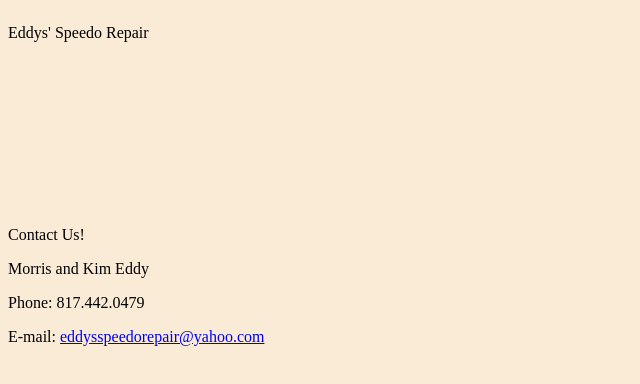
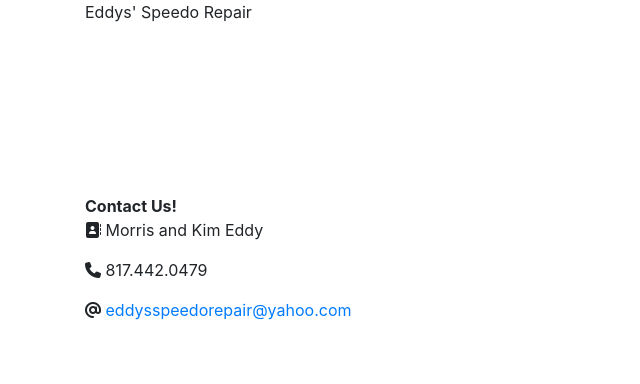
Before and after one commit to bartleyf/Eddys-Speedo-Repair, a plain HTML site: page index.html in a window 1280 px wide. Shown: the whole page, without its empty margins (0-640 px from the left). Drawn offline with nearby package versions, Linux system fonts and the light colour scheme.

Commit message:
bootstrap and font awesome

```diff
--- a/index.html
+++ b/index.html
@@ -9,6 +9,8 @@
     <link rel="stylesheet" href="style.css">
     <link rel="shortcut icon" href="/favicon.ico" type="image/x-icon">
     <link rel="icon" href="/favicon.ico" type="image/x-icon">
+    <link rel="stylesheet" href="https://stackpath.bootstrapcdn.com/bootstrap/4.3.1/css/bootstrap.min.css" integrity="sha384-ggOyR0iXCbMQv3Xipma34MD+dH/1fQ784/j6cY/iJTQUOhcWr7x9JvoRxT2MZw1T" crossorigin="anonymous">
+    <script src="https://kit.fontawesome.com/b965e13a21.js" crossorigin="anonymous"></script>
 </head>
 <body>
     <div class="container">
@@ -25,10 +27,10 @@
         </div>
         <div class=""></div>
         <div class="contactInfo">
-                <p>Contact Us!</p>
-                <p>Morris and Kim Eddy</p>
-                <p>Phone: 817.442.0479</p>
-                <p>E-mail: <a href="mailto:eddysspeedorepair@yahoo.com">eddysspeedorepair@yahoo.com</a></p>
+            <strong>Contact Us!</strong>
+            <p><i class="fas fa-address-book"></i> Morris and Kim Eddy</p>
+            <p><i class="fas fa-phone"></i> 817.442.0479</p>
+            <p><i class="fas fa-at"></i> <a href="mailto:eddysspeedorepair@yahoo.com">eddysspeedorepair@yahoo.com</a></p>
         </div>
         <div class="footer"></div>
 
@@ -36,4 +38,8 @@
 
 
 </body>
+
+<script src="https://code.jquery.com/jquery-3.3.1.slim.min.js" integrity="sha384-q8i/X+965DzO0rT7abK41JStQIAqVgRVzpbzo5smXKp4YfRvH+8abtTE1Pi6jizo" crossorigin="anonymous"></script>
+<script src="https://cdnjs.cloudflare.com/ajax/libs/popper.js/1.14.7/umd/popper.min.js" integrity="sha384-UO2eT0CpHqdSJQ6hJty5KVphtPhzWj9WO1clHTMGa3JDZwrnQq4sF86dIHNDz0W1" crossorigin="anonymous"></script>
+<script src="https://stackpath.bootstrapcdn.com/bootstrap/4.3.1/js/bootstrap.min.js" integrity="sha384-JjSmVgyd0p3pXB1rRibZUAYoIIy6OrQ6VrjIEaFf/nJGzIxFDsf4x0xIM+B07jRM" crossorigin="anonymous"></script>
 </html>
```
Lines whose indentation alone changed are shown as unchanged.
